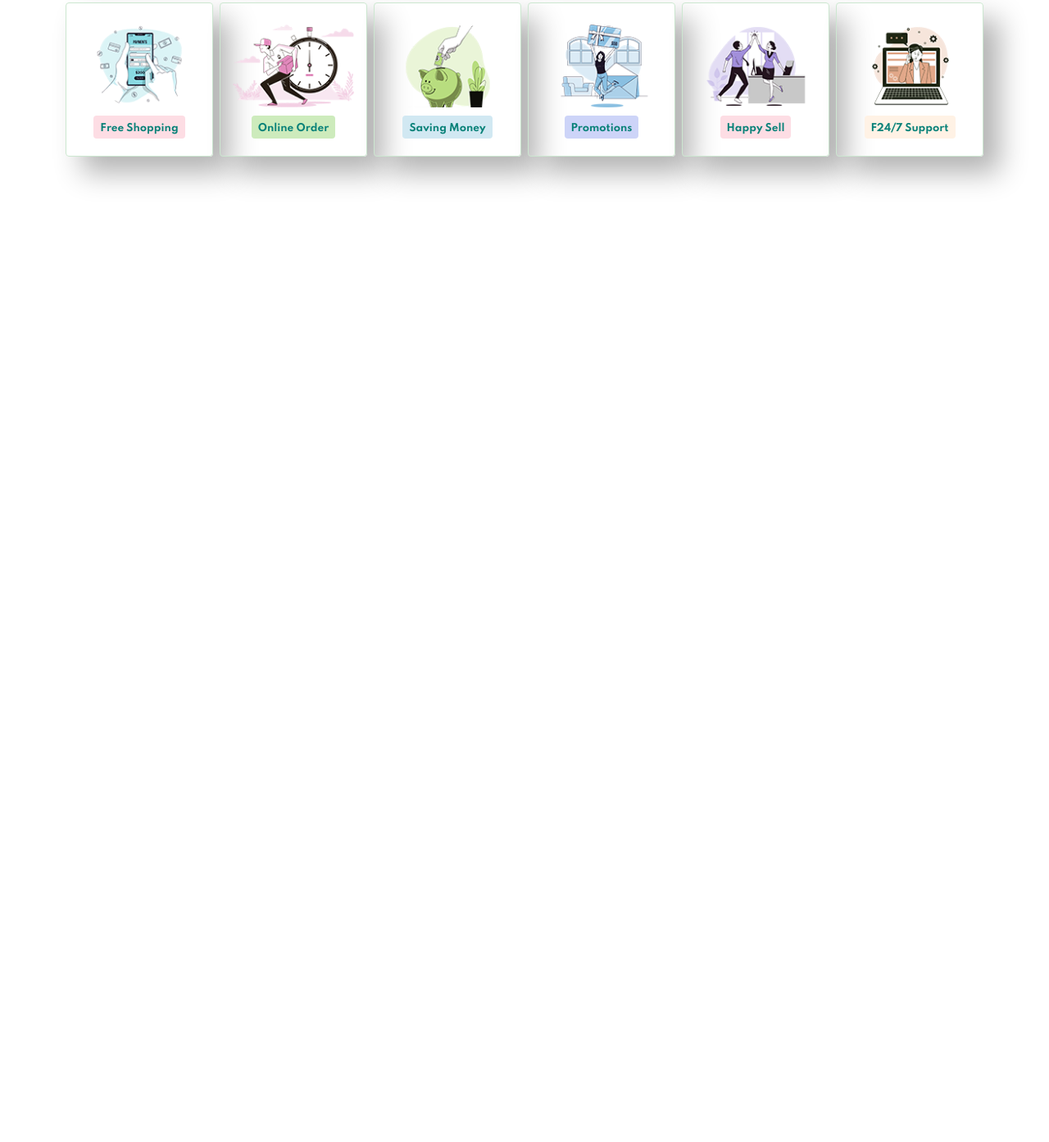
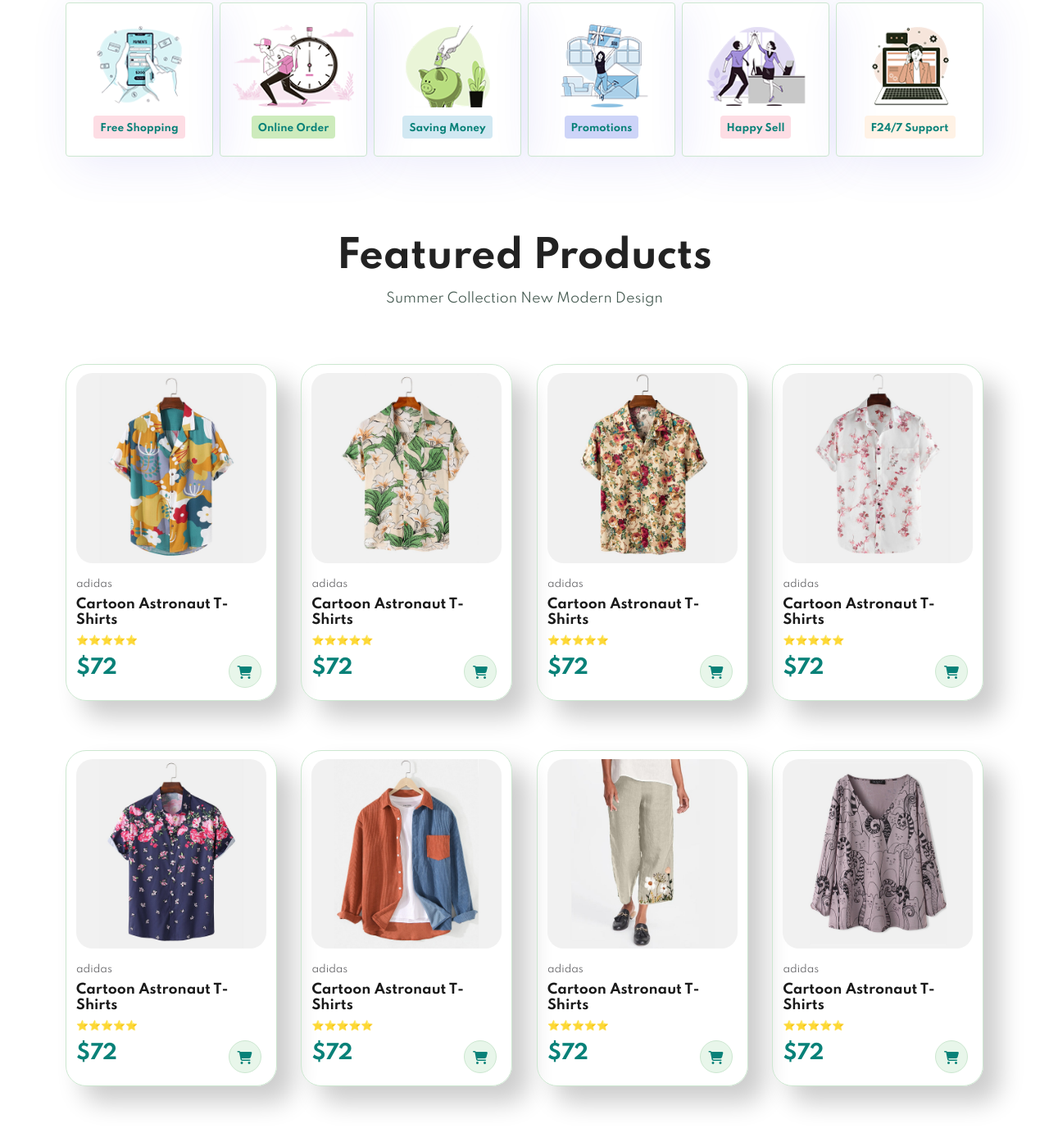
Before and after one commit to KamranTaslim/Ecommerce-Website, a plain HTML site: page index.html in a window 1280 px wide. Shown: the part 857-2250 px from the top of the page at 82% size. Before the commit the page ends 1103 px from the top, so only its background shows below. Drawn offline with Linux system fonts and the light colour scheme.

Commit message:
Add product carts

```diff
--- a/index.html
+++ b/index.html
@@ -65,6 +65,116 @@
         <h6>F24/7 Support</h6>
       </div>
     </section>
+
+    <section id="product1" class="section-p1">
+      <h2>Featured Products</h2>
+      <p>Summer Collection New Modern Design</p>
+      <div class="pro-container">
+        <div class="pro">
+          <img src="./img/products/f1.jpg" alt="" />
+          <div class="des">
+            <span>adidas</span>
+            <h5>Cartoon Astronaut T-Shirts</h5>
+            <div class="star">
+              <span> ⭐⭐⭐⭐⭐ </span>
+            </div>
+            <h4>$72</h4>
+          </div>
+          <a href="#"><i class="fa fa-shopping-cart cart"></i> </a>
+        </div>
+        <div class="pro">
+          <img src="./img/products/f2.jpg" alt="" />
+          <div class="des">
+            <span>adidas</span>
+            <h5>Cartoon Astronaut T-Shirts</h5>
+            <div class="star">
+              <span> ⭐⭐⭐⭐⭐ </span>
+            </div>
+            <h4>$72</h4>
+          </div>
+          <a href="#"><i class="fa fa-shopping-cart cart"></i> </a>
+        </div>
+
+        <div class="pro">
+          <img src="./img/products/f3.jpg" alt="" />
+          <div class="des">
+            <span>adidas</span>
+            <h5>Cartoon Astronaut T-Shirts</h5>
+            <div class="star">
+              <span> ⭐⭐⭐⭐⭐ </span>
+            </div>
+            <h4>$72</h4>
+          </div>
+          <a href="#"><i class="fa fa-shopping-cart cart"></i> </a>
+        </div>
+
+        <div class="pro">
+          <img src="./img/products/f4.jpg" alt="" />
+          <div class="des">
+            <span>adidas</span>
+            <h5>Cartoon Astronaut T-Shirts</h5>
+            <div class="star">
+              <span> ⭐⭐⭐⭐⭐ </span>
+            </div>
+            <h4>$72</h4>
+          </div>
+          <a href="#"><i class="fa fa-shopping-cart cart"></i> </a>
+        </div>
+
+        <div class="pro">
+          <img src="./img/products/f5.jpg" alt="" />
+          <div class="des">
+            <span>adidas</span>
+            <h5>Cartoon Astronaut T-Shirts</h5>
+            <div class="star">
+              <span> ⭐⭐⭐⭐⭐ </span>
+            </div>
+            <h4>$72</h4>
+          </div>
+          <a href="#"><i class="fa fa-shopping-cart cart"></i> </a>
+        </div>
+
+        <div class="pro">
+          <img src="./img/products/f6.jpg" alt="" />
+          <div class="des">
+            <span>adidas</span>
+            <h5>Cartoon Astronaut T-Shirts</h5>
+            <div class="star">
+              <span> ⭐⭐⭐⭐⭐ </span>
+            </div>
+            <h4>$72</h4>
+          </div>
+          <a href="#"><i class="fa fa-shopping-cart cart"></i> </a>
+        </div>
+
+        <div class="pro">
+          <img src="./img/products/f7.jpg" alt="" />
+          <div class="des">
+            <span>adidas</span>
+            <h5>Cartoon Astronaut T-Shirts</h5>
+            <div class="star">
+              <span> ⭐⭐⭐⭐⭐ </span>
+            </div>
+            <h4>$72</h4>
+          </div>
+          <a href="#"><i class="fa fa-shopping-cart cart"></i> </a>
+        </div>
+
+        <div class="pro">
+          <img src="./img/products/f8.jpg" alt="" />
+          <div class="des">
+            <span>adidas</span>
+            <h5>Cartoon Astronaut T-Shirts</h5>
+            <div class="star">
+              <span> ⭐⭐⭐⭐⭐ </span>
+            </div>
+            <h4>$72</h4>
+          </div>
+          <a href="#"><i class="fa fa-shopping-cart cart"></i> </a>
+        </div>
+      </div>
+    </section>
+
     <script src="script.js"></script>
   </body>
 </html>
--- a/style.css
+++ b/style.css
@@ -141,14 +141,14 @@
   width: 180px;
   text-align: center;
   padding: 25px 15px;
-  box-shadow: 20px 20px 34px rgba(0, 0, 0, 0.3);
+  box-shadow: 10px 10px 54px rgba(70, 62, 221, 0.1);
   border: 1px solid #cce7d0;
   border-radius: 4px;
   margin: 15px 0;
   cursor: pointer;
 }
 #feature .fe-box:hover {
-  box-shadow: 10px 10px 54px rgba(70, 62, 221, 0.1);
+  box-shadow: 20px 20px 34px rgba(0, 0, 0, 0.3);
 }
 #feature .fe-box img {
   width: 100%;
@@ -174,3 +174,68 @@
 #feature .fe-box:nth-child(6) h6 {
   background-color: #fff2e5;
 }
+
+/* Product1 */
+#product1 {
+  text-align: center;
+}
+.pro-container {
+  display: flex;
+  justify-content: space-between;
+  padding-top: 20px;
+  flex-wrap: wrap;
+}
+#product1 .pro {
+  width: 23%;
+  min-width: 250px;
+  padding: 10px 12px;
+  border: 1px solid #cce7d0;
+  border-radius: 25px;
+  cursor: pointer;
+  box-shadow: 20px 20px 30px rgba(0, 0, 0, 0.2);
+  margin: 30px 0;
+  transition: 0.2s ease;
+  position: relative;
+}
+#product1 .pro:hover {
+  box-shadow: 20px 20px 30px rgba(0, 0, 0, 0.6);
+}
+#product1 .pro img {
+  width: 100%;
+  border-radius: 20px;
+}
+
+#product1 .pro .des {
+  text-align: start;
+  padding: 10px 0;
+}
+#product1 .pro .des span {
+  color: #606063;
+  font-size: 12px;
+}
+#product1 .pro .des h5 {
+  padding: 7px 0 5px 0;
+  color: #1a1a1a;
+  font-size: 1rem;
+}
+.star span {
+  font-size: 12px;
+}
+.des h4 {
+  padding: 10px 0 5px 0;
+  font-size: 1.5rem;
+  font-weight: 700;
+  color: #088178;
+}
+#product1 .pro .cart {
+  width: 40px;
+  height: 40px;
+  line-height: 40px;
+  border-radius: 50px;
+  background-color: #e8f6ea;
+  color: #088178;
+  border: 1px solid #cce7d0;
+  position: absolute;
+  bottom: 15px;
+  right: 18px;
+}
```
